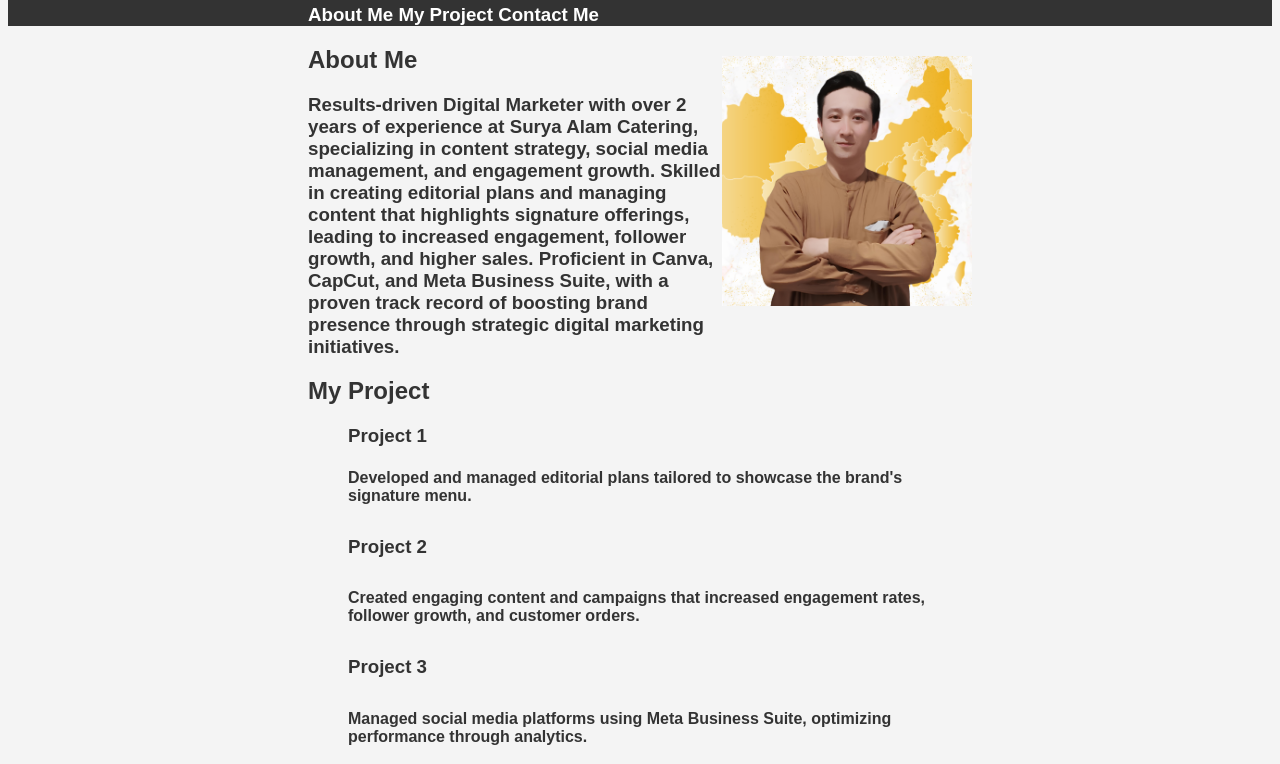
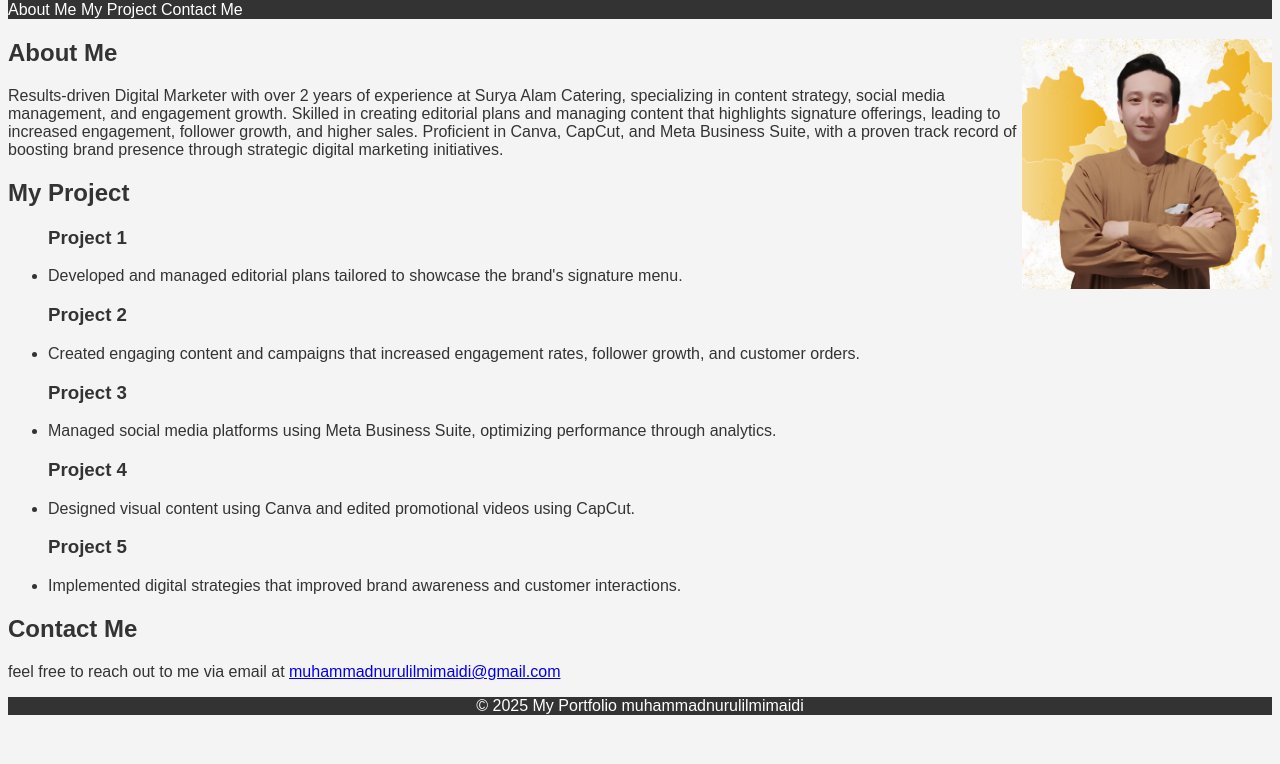
Before and after one commit to suryaalamcatering19/portfolioilmi, a plain HTML site: page index.html in a window 1280 px wide. Shown: the part 60-824 px from the top of the page. After the commit the page ends 800 px from the top, so only its background shows below. Drawn offline with Linux system fonts and the light colour scheme.

Commit message:
Add files via upload

```diff
--- a/index.html
+++ b/index.html
@@ -8,49 +8,46 @@
 
 </head>
 <body bgcolor="white"> <header>
-    <h1 style="padding: 0px 300px 0px 300px;">My Portfolio</h1>
-    <h3 style="padding: 0px 300px 0px 300px;"> About Me   My Project   Contact Me </h3>
+            <h1>My Portfolio</h1>
+            <p> About Me   My Project   Contact Me </p>
         </header>
         <main>
-    <img src="image/image1.png" style="padding: 10px 300px 10px 0px;" width="250px" height=”100px″ align="right"/>
-        <h2 style="padding: 0px 300px 0px 300px;">About Me</h2>
+            <img src="image/image1.png" width="250px" height=”100px″ align="right"/>
+                <h2>About Me</h2>
 
-        <h3 style="padding: 0px 300px 0px 300px;">Results-driven Digital Marketer with over 2 years of experience at Surya Alam Catering, specializing in content strategy, social media management, and engagement growth. Skilled in creating editorial plans and managing content that highlights signature offerings, leading to increased engagement, follower growth, and higher sales. Proficient in Canva, CapCut, and Meta Business Suite, with a proven track record of boosting brand presence through strategic digital marketing initiatives.
-        </h3>
+                <p>Results-driven Digital Marketer with over 2 years of experience at Surya Alam Catering, specializing in content strategy, social media management, and engagement growth. Skilled in creating editorial plans and managing content that highlights signature offerings, leading to increased engagement, follower growth, and higher sales. Proficient in Canva, CapCut, and Meta Business Suite, with a proven track record of boosting brand presence through strategic digital marketing initiatives.
+                </p>
 
 
-        <h2 style="padding: 0px 300px 0px 300px;">My Project</h2>
-        <p style="padding: 0px 300px 0px 300px;"><UL>
-        <h3 style="padding: 0px 300px 0px 300px;">Project 1</h3>
-            <h4 style="padding: 0px 300px 0px 300px;">Developed and managed editorial plans tailored to showcase the brand's signature menu.
-            </h4>
-                <h3 style="padding: 10px 300px 10px 300px;">Project 2</h3>
-            <h4 style="padding: 0px 300px 0px 300px;">
+                <h2>My Project</h2>
+                <p><UL>
+                    <h3>Project 1</h3>
+                    <LI>Developed and managed editorial plans tailored to showcase the brand's signature menu.
+                        </LI>
+                        <h3>Project 2</h3>
+                    <LI>
                         Created engaging content and campaigns that increased engagement rates, follower growth, and customer orders.
-            </h4>
-               <h3 style="padding: 10px 300px 10px 300px;">Project 3</h3>
-            <h4 style="padding: 0px 300px 0px 300px;">
+                       </LI>
+                       <h3>Project 3</h3>
+                    <LI>
                         Managed social media platforms using Meta Business Suite, optimizing performance through analytics.
-            </h4>
-                <h3 style="padding: 10px 300px 10px 300px;">Project 4</h3>
-            <h4 style="padding: 0px 300px 0px 300px;">
+                        </LI>
+                        <h3>Project 4</h3>
+                    <LI>
                         Designed visual content using Canva and edited promotional videos using CapCut.
-            </h4>
-                <h3 style="padding: 10px 300px 10px 300px;">Project 5</h3>
-            <h4 style="padding: 0px 300px 0px 300px;">
-                Implemented digital strategies that improved brand awareness and customer interactions.</h4>
+                        </LI>
+                        <h3>Project 5</h3>
+                    <LI>
+                        Implemented digital strategies that improved brand awareness and customer interactions.</LI>
 
                 </UL></p>
 
-     <h2 style="padding: 10px 300px 10px 300px;">Contact Me</h2>
-     <p style="padding: 10px 300px 10px 300px;">feel free to reach out to me via email at <a href="muhammadnurulilmimaidi@gmail.com">muhammadnurulilmimaidi@gmail.com</a></p>
+             <h2>Contact Me</h2>
+             <p>feel free to reach out to me via email at <a href="muhammadnurulilmimaidi@gmail.com">muhammadnurulilmimaidi@gmail.com</a></p>
 
 
         </main>
         <footer>
-    <p>&copy; 2025 My Portfolio Hak Cipta muhammadnurulilmimaidi</p>
+            <p>&copy; 2025 My Portfolio muhammadnurulilmimaidi</p>
         </footer>
-<frameset cols="15%, 70%, 15%">
-
-
-             </frameset></html>
+</html>
```
Lines whose indentation alone changed are shown as unchanged.
